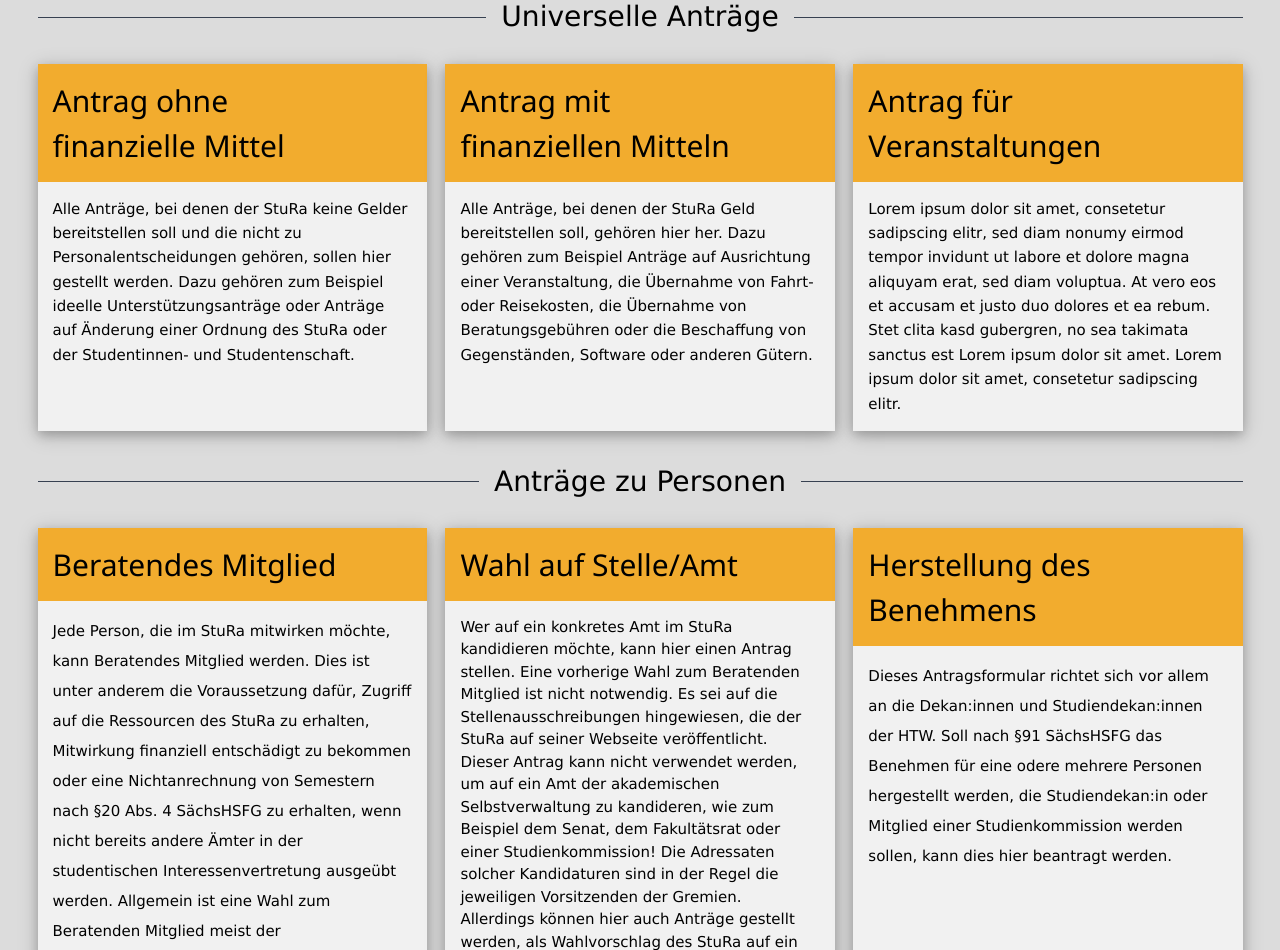
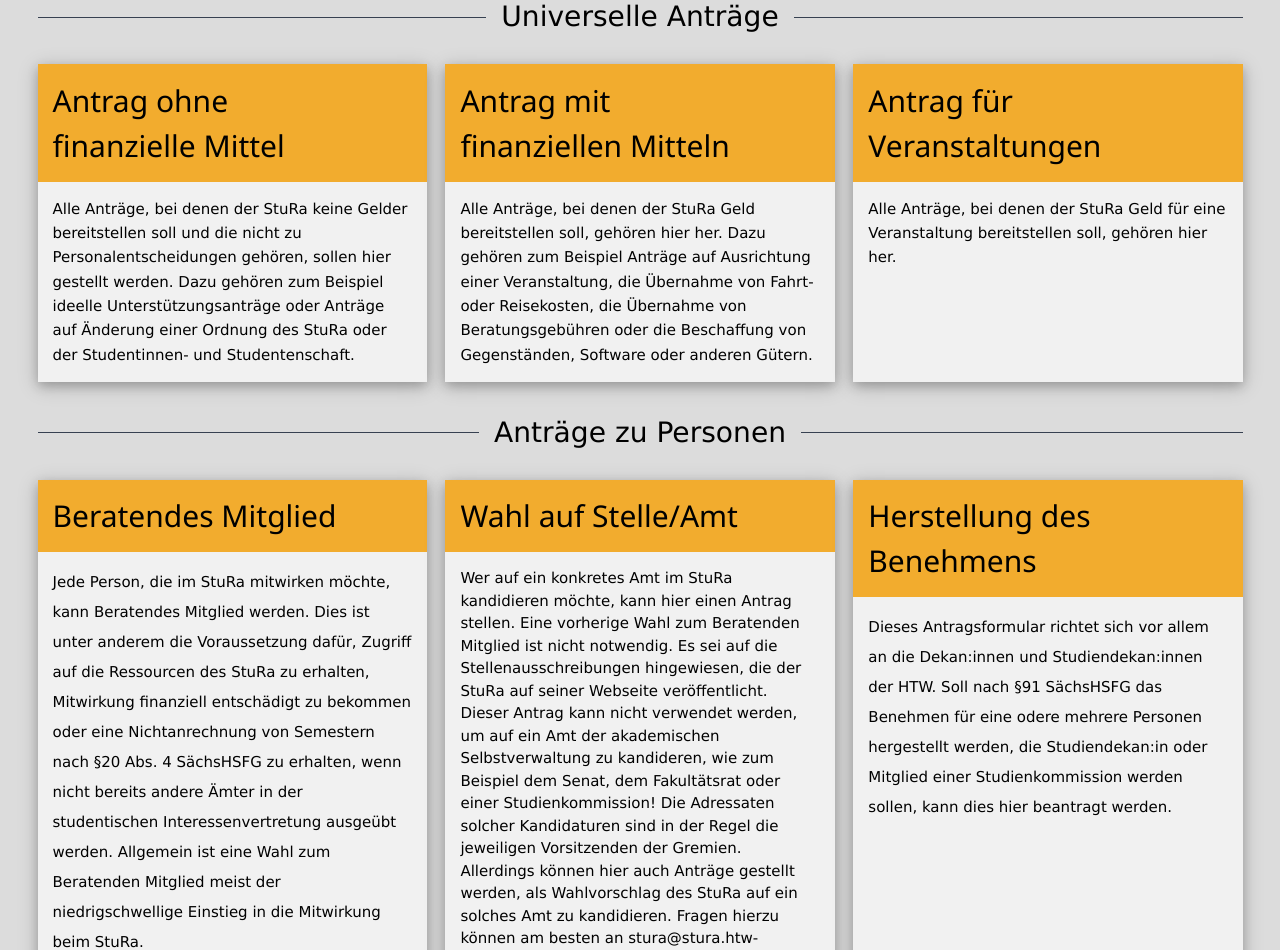
Before and after one commit to ABV-Tool/ABV_Tool, a Django app: page / in a window 1280 px wide. Shown: the part 528-1478 px from the top of the page. Run offline with Django 4.2, Linux system fonts and the light colour scheme; style sheets or scripts are compiled from the project's sources; some libraries are stand-ins or nearby versions.

Commit message:
added text for veranstaltungen

```diff
--- a/src/abv/Antragstool/templates/pages/home.html
+++ b/src/abv/Antragstool/templates/pages/home.html
@@ -80,9 +80,7 @@
             </header>
             <div class="p-4 cursor-default">
                 <p class="leading-relaxed">
-                    Lorem ipsum dolor sit amet, consetetur sadipscing elitr, sed diam nonumy eirmod tempor invidunt ut labore et dolore magna aliquyam erat,
-                    sed diam voluptua. At vero eos et accusam et justo duo dolores et ea rebum. Stet clita kasd gubergren, no sea takimata sanctus est Lorem
-                    ipsum dolor sit amet. Lorem ipsum dolor sit amet, consetetur sadipscing elitr.
+                    Alle Anträge, bei denen der StuRa Geld für eine Veranstaltung bereitstellen soll, gehören hier her.
                 </p>
             </div>
         </card>
```
